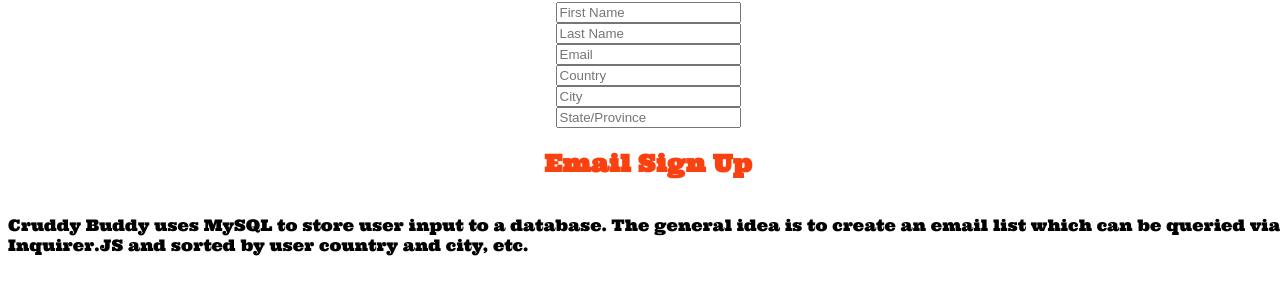
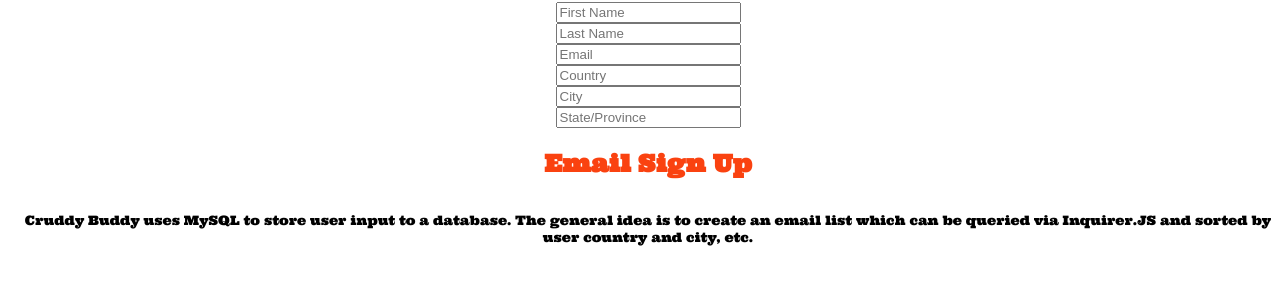
Before and after one commit to EvMad/cruddy-buddy, a website: page index.html in a window 1280 px wide. Shown: the part 77-372 px from the top of the page. Drawn offline with Linux system fonts and the light colour scheme.

Commit message:
changed .card <p> font size to small

```diff
--- a/assets/scss/main.scss
+++ b/assets/scss/main.scss
@@ -78,5 +78,9 @@
     @include flexColumn();
     font-family: 'Ultra', serif;
     & h2 {color: #FA4210};
+    & p {
+        text-align: center;
+        font-size: small;
+    }
 
 }
```
Also changed, not shown: assets/css/main.css, 1 other file.
